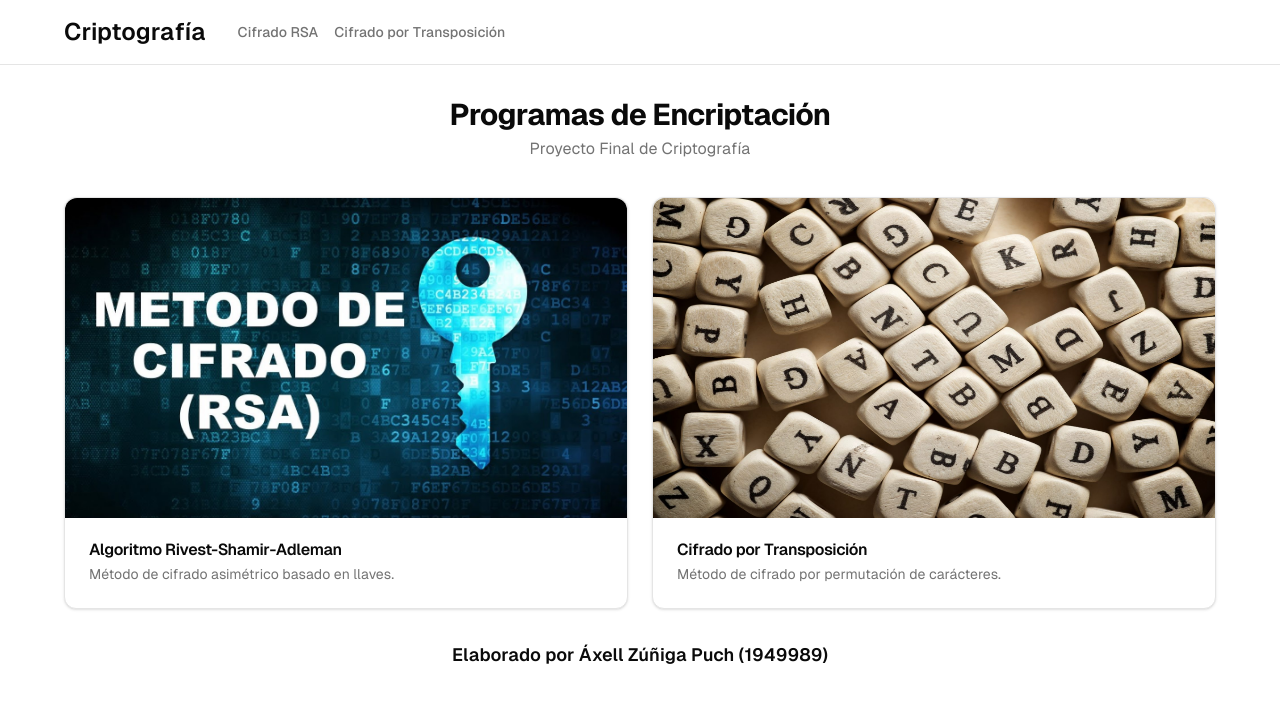
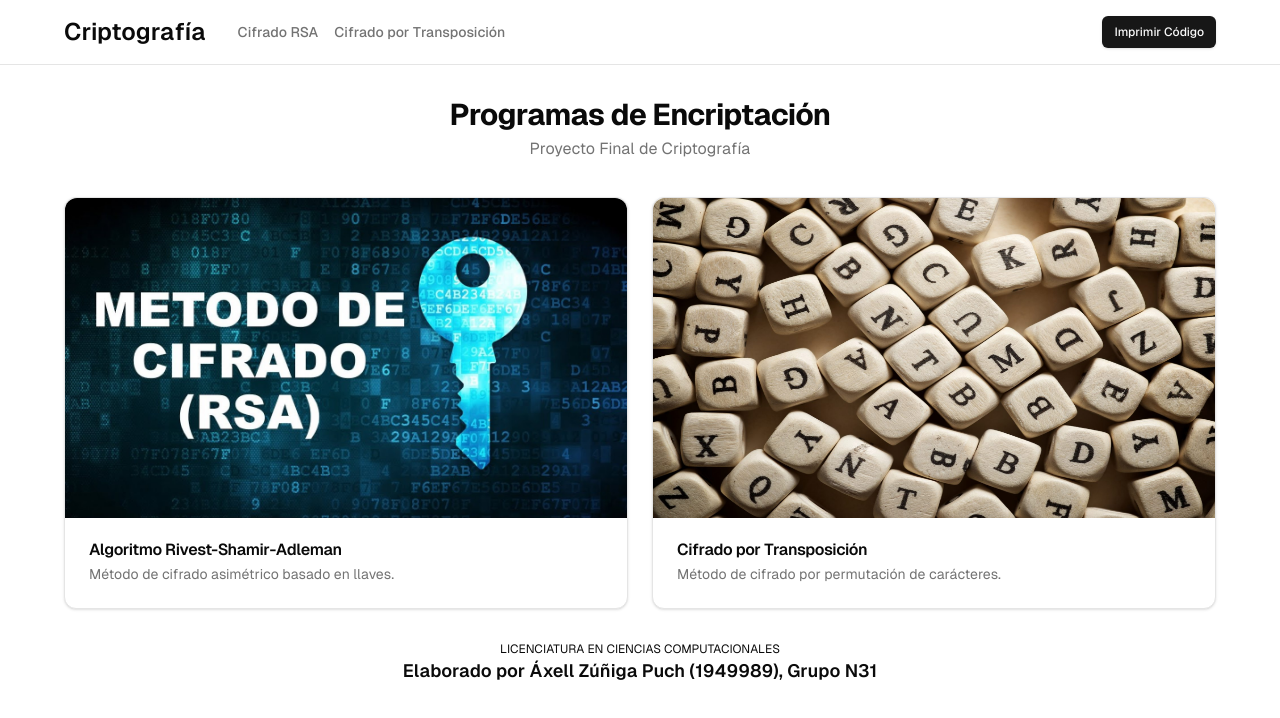
Before and after one commit to JustDigits/pia-criptografia, a Next.js app: page / in a window 1280 px wide. Shown: the top 718 px of the page. Built offline with nearby package versions, Linux system fonts and the light colour scheme.

Commit message:
Add Author Data, Improve Navigation

```diff
--- a/app/layout.tsx
+++ b/app/layout.tsx
@@ -31,9 +31,12 @@ export default function RootLayout({
       >
         <Navbar />
         <main className="w-full container my-8">{children}</main>
-        <footer className="container grid justify-items-center text-center my-8">
+        <footer className="container grid justify-items-center text-center my-4">
+          <p className="text-xs uppercase">
+            Licenciatura en Ciencias Computacionales
+          </p>
           <p className="text-lg font-semibold">
-            Elaborado por Áxell Zúñiga Puch (1949989)
+            Elaborado por Áxell Zúñiga Puch (1949989), Grupo N31
           </p>
         </footer>
       </body>
--- a/components/navigation/logo.tsx
+++ b/components/navigation/logo.tsx
@@ -1,10 +1,23 @@
 import Link from 'next/link';
+import { Fragment } from 'react';
 
-const Logo = () => {
+import { SheetClose } from '@/components/ui/sheet';
+
+type LogoProps = {
+  withSheetClose?: boolean;
+};
+
+const Logo = ({ withSheetClose = false }: LogoProps) => {
+  const [Wrapper, wrapperProps] = withSheetClose
+    ? [SheetClose, { asChild: true }]
+    : [Fragment, {}];
+
   return (
-    <Link href="/" className="text-2xl font-semibold">
-      Criptografía
-    </Link>
+    <Wrapper {...wrapperProps}>
+      <Link href="/" className="text-2xl font-semibold">
+        Criptografía
+      </Link>
+    </Wrapper>
   );
 };
 
--- a/components/navigation/navbar.tsx
+++ b/components/navigation/navbar.tsx
@@ -3,23 +3,39 @@ import { PanelLeftIcon as PanelIcon } from 'lucide-react';
 import { Button } from '@/components/ui/button';
 import {
   Sheet,
-  SheetClose,
+  SheetTitle,
+  SheetDescription,
   SheetContent,
-  SheetTitle,
   SheetTrigger,
 } from '@/components/ui/sheet';
 
 import { Logo } from './logo';
-import { NavbarRoutes, PanelRoutes } from './routes';
+import { Routes } from './routes';
+import { cn } from '@/lib/utils';
+
+const PrintCodeButton = ({ className }: { className?: string }) => {
+  return (
+    <a
+      target="_blank"
+      className={cn('w-full sm:w-fit', className)}
+      href="https://github.com/JustDigits/pia-criptografia/archive/refs/heads/main.zip"
+    >
+      <Button size="sm" className="w-full">
+        Imprimir Código
+      </Button>
+    </a>
+  );
+};
 
 const Navbar = () => {
   return (
     <header className="sticky top-0 z-50 w-full border-b border-border bg-background backdrop-blur supports-[backdrop-filter]:bg-background/60">
       <div className="container h-16 flex items-center justify-between sm:justify-start">
         <Logo />
-        <nav className="ml-8 space-x-4 hidden sm:flex sm:items-center">
-          <NavbarRoutes />
+        <nav className="space-x-4 hidden ml-4 sm:flex sm:items-center md:ml-8">
+          <Routes />
         </nav>
+        <PrintCodeButton className="ml-auto hidden sm:inline-block" />
         <Panel />
       </div>
     </header>
@@ -29,20 +45,25 @@ const Navbar = () => {
 const Panel = () => {
   return (
     <Sheet>
-      <SheetTitle className='hidden'>Menú de Navegación</SheetTitle>
       <SheetTrigger asChild>
         <Button size="icon" variant="outline" className="sm:hidden">
           <PanelIcon className="h-5 w-5" />
           <span className="sr-only">Alternar el menú de navegación</span>
         </Button>
       </SheetTrigger>
-      <SheetContent side="left" className="max-w-xs sm:max-w-xs">
+      <SheetContent
+        side="left"
+        className="max-w-xs flex flex-col items-center sm:max-w-xs"
+      >
+        <SheetTitle className="sr-only">Panel de Navegación</SheetTitle>
+        <SheetDescription className="sr-only">
+          Panel de navegación
+        </SheetDescription>
+        <Logo withSheetClose />
         <nav className="flex flex-col items-center gap-4">
-          <SheetClose asChild>
-            <Logo />
-          </SheetClose>
-          <PanelRoutes />
+          <Routes withSheetClose />
         </nav>
+        <PrintCodeButton className="mt-auto" />
       </SheetContent>
     </Sheet>
   );
--- a/components/navigation/routes.tsx
+++ b/components/navigation/routes.tsx
@@ -1,6 +1,7 @@
 'use client';
 
 import Link from 'next/link';
+import { Fragment } from 'react';
 import { usePathname } from 'next/navigation';
 
 import { SheetClose } from '@/components/ui/sheet';
@@ -26,36 +27,21 @@ const routes: Routes[] = [
   },
 ];
 
-const NavbarRoutes = () => {
+type RoutesProps = {
+  withSheetClose?: boolean;
+};
+
+const Routes = ({ withSheetClose = false }: RoutesProps) => {
   const pathname = usePathname();
+
+  const [Wrapper, wrapperProps] = withSheetClose
+    ? [SheetClose, { asChild: true }]
+    : [Fragment, {}];
 
   return (
     <>
       {routes.map((route) => (
-        <Link
-          key={route.href}
-          href={route.href}
-          className={cn(
-            'transition-colors hover:text-primary text-sm font-medium',
-            route.active(pathname)
-              ? 'text-accent-foreground'
-              : 'text-muted-foreground'
-          )}
-        >
-          {route.label}
-        </Link>
-      ))}
-    </>
-  );
-};
-
-const PanelRoutes = () => {
-  const pathname = usePathname();
-
-  return (
-    <>
-      {routes.map((route) => (
-        <SheetClose key={route.href} asChild>
+        <Wrapper {...wrapperProps} key={route.href}>
           <Link
             href={route.href}
             className={cn(
@@ -67,10 +53,10 @@ const PanelRoutes = () => {
           >
             {route.label}
           </Link>
-        </SheetClose>
+        </Wrapper>
       ))}
     </>
   );
 };
 
-export { NavbarRoutes, PanelRoutes };
+export { Routes };
```
